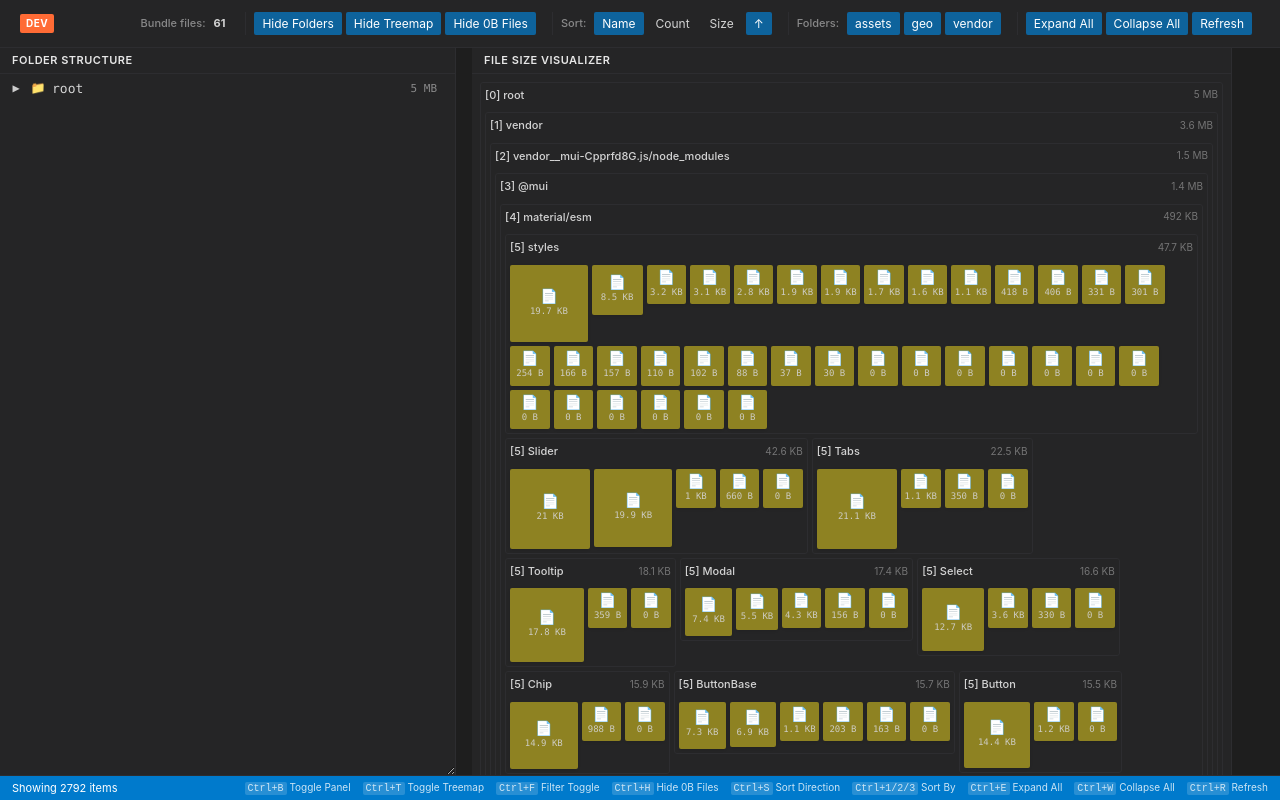
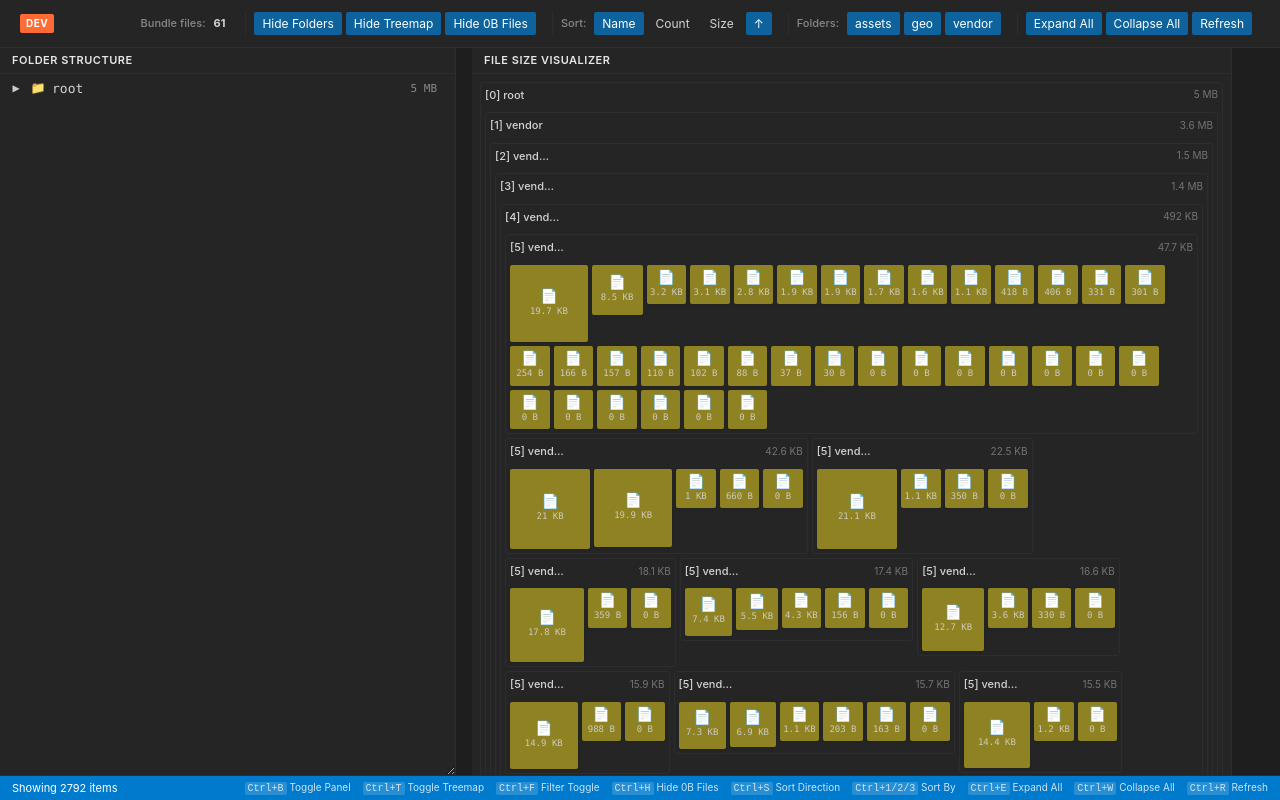
Before and after one commit to rand0mC0d3r/vs-bundle-visualizer, a React (Vite) app in the folder ui/: page / in a window 1280 px wide. Both pictures are taken after a click on the button "Show Treemap". Built offline with nearby package versions, Linux system fonts and the light colour scheme.

Commit message:
feat: Enhance treemap folder header layout with spacing and improved name display

```diff
--- a/ui/src/App.css
+++ b/ui/src/App.css
@@ -664,6 +664,7 @@
 
 .treemap-folder-header {
   display: flex;
+  gap: 4px;
   justify-content: space-between;
   align-items: center;
   margin-bottom: 6px;
@@ -680,6 +681,10 @@
   color: var(--vscode-panelTitle-activeForeground);
   font-size: 11px;
   opacity: 0.9;
+  width: 60px;
+  overflow: hidden;
+  text-overflow: ellipsis;
+  white-space: nowrap;
 }
 
 .treemap-folder-size {
--- a/ui/src/components/TreemapPanel.tsx
+++ b/ui/src/components/TreemapPanel.tsx
@@ -229,12 +229,14 @@ export const TreemapPanel: React.FC<TreemapPanelProps> = ({
       // const isLast = !showFolderHeader
       // const isPrelast = siblingInfo?.isLast ?? false;
 
+      const folderName = (collapsed.path ? collapsed.path : collapsed.name)
+
       return (
         <div className={'treemap-folder'} key={collapsed.path}>
           {/* {showFolderHeader && ( */}
             <div className="treemap-folder-header">
               {/* {JSON.stringify(collapsed)} */}
-              <span className="treemap-folder-name">[{depth}] {depth === 1 ? collapsed.path : collapsed.name}</span>
+              <span className="treemap-folder-name">[{depth}] {folderName}</span>
               <span className="treemap-folder-size">{formatFileSize(collapsed.totalSize)}</span>
             </div>
           {/* )} */}
```
